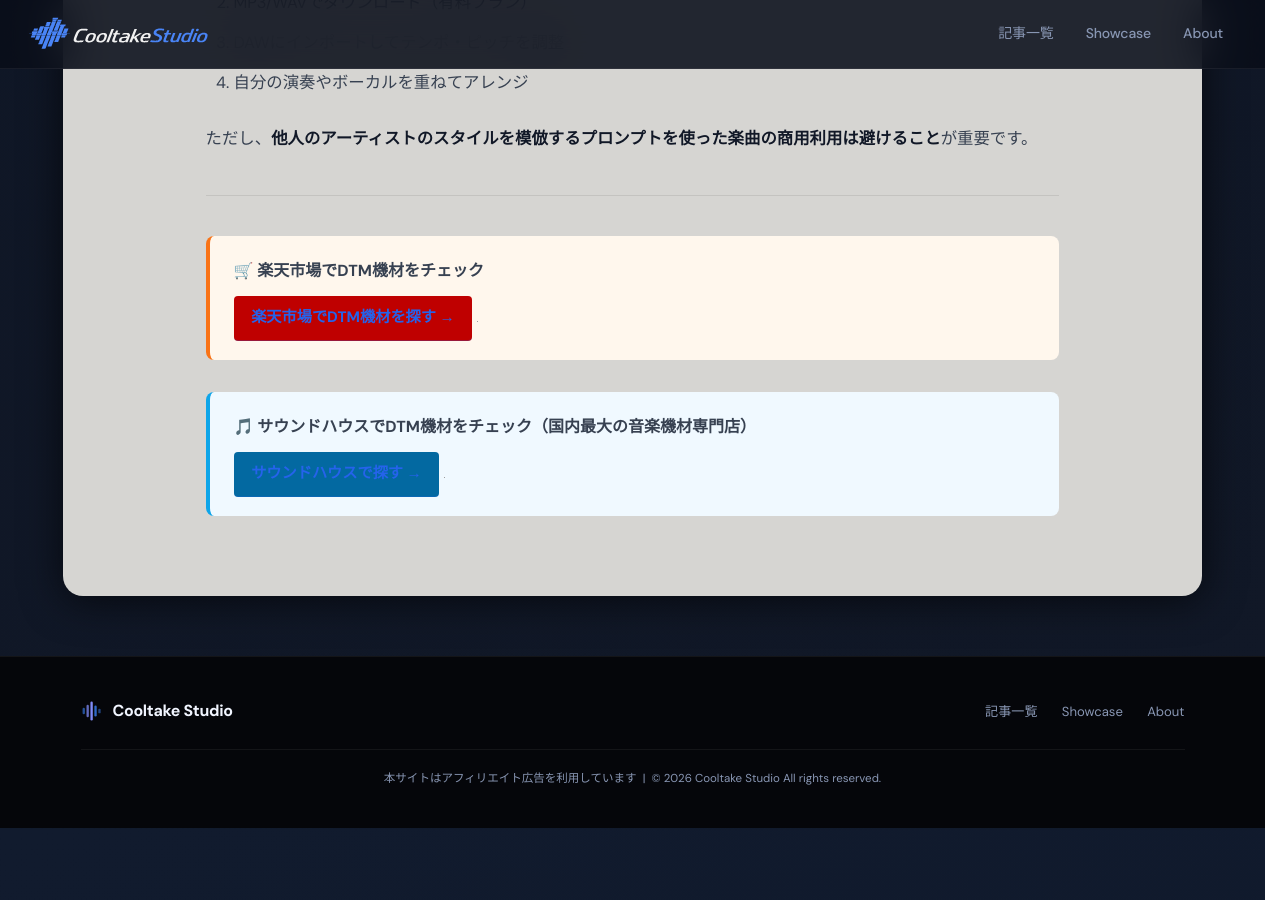
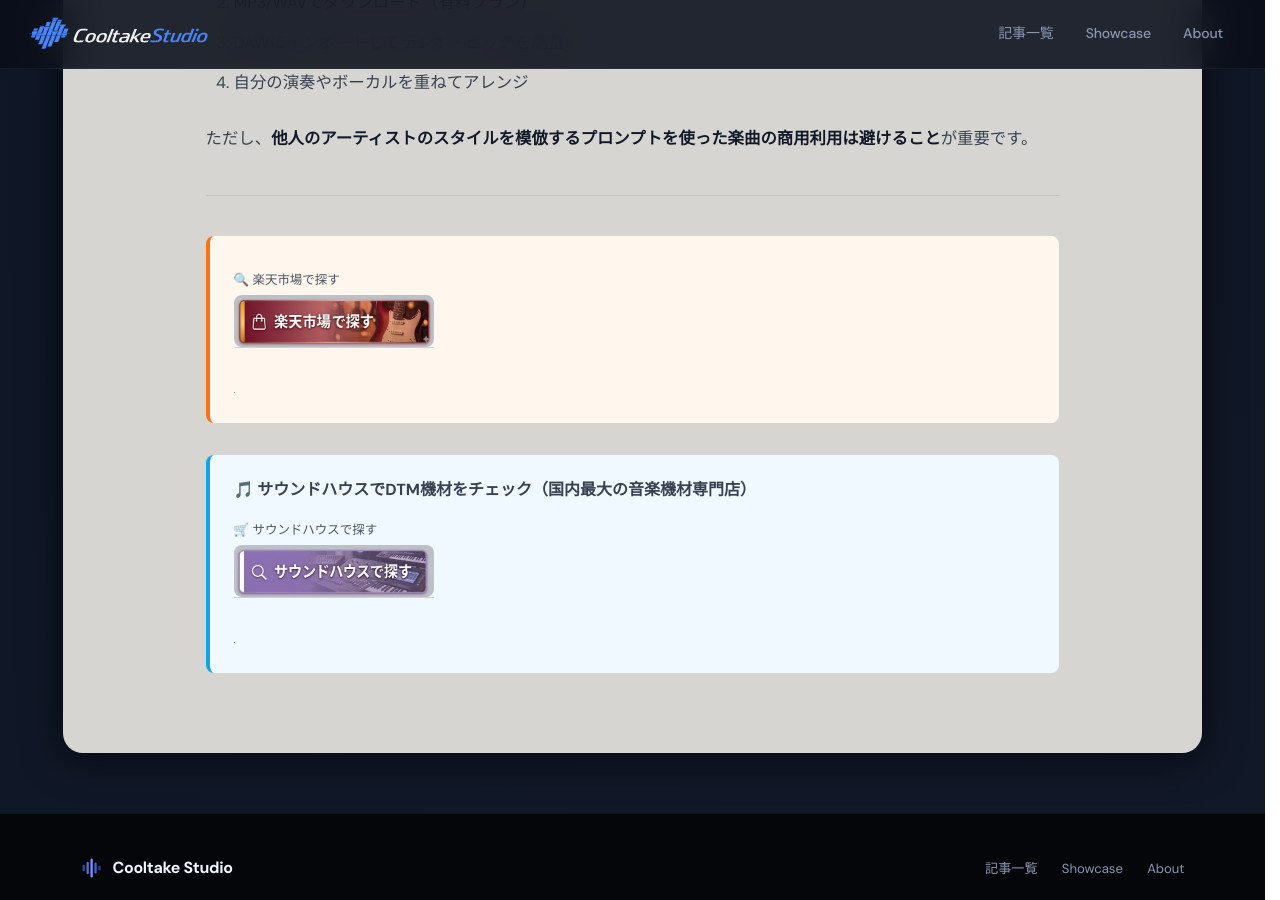
Before and after one commit to cooltake/cooltake-staging, a Jekyll site: the page built from _posts/2026-05-24-suno-ai-music-guide.md, in a window 1280 px wide and 900 px high, scrolled down 4797 px. Built offline with Jekyll 4.4.1, drawn with Linux system fonts in a browser that asks for light colours; some web fonts are replaced; grey boxes are pictures that could not be loaded.

Commit message:
style: replace old CTA buttons with image buttons in 2026-05-24-suno-ai-music-guide.md

```diff
--- a/_posts/2026-05-24-suno-ai-music-guide.md
+++ b/_posts/2026-05-24-suno-ai-music-guide.md
@@ -138,13 +138,14 @@
 ---
 
 <div style="margin:2rem 0;padding:1.2rem 1.5rem;background:#fff7ed;border-left:4px solid #f97316;border-radius:8px;">
-<p style="margin:0 0 .6rem;font-weight:bold;font-size:1rem;">&#x1F6D2; 楽天市場でDTM機材をチェック</p>
-<a href="https://hb.afl.rakuten.co.jp/hgc/0b15ddc7.28c5c9ed.0b15ddc8.5d23dd4d/?pc=https%3A%2F%2Fsearch.rakuten.co.jp%2Fsearch%2Fmall%2FDTM%2B%E9%9F%B3%E6%A5%BD%E5%88%B6%E4%BD%9C%2F" rel="nofollow" referrerpolicy="no-referrer-when-downgrade" style="display:inline-block;background:#bf0000;color:#fff;padding:.45rem 1.1rem;border-radius:4px;text-decoration:none;font-weight:bold;font-size:.95rem;">楽天市場でDTM機材を探す →</a>
+<div style="margin:.8rem 0;"><span style="display:block;font-size:.78rem;color:#4b5563;margin-bottom:3px;margin-top:6px;">🔍 楽天市場で探す</span>
+<a href="https://hb.afl.rakuten.co.jp/hgc/0b15ddc7.28c5c9ed.0b15ddc8.5d23dd4d/?pc=https%3A%2F%2Fsearch.rakuten.co.jp%2Fsearch%2Fmall%2FDTM%2B%E9%9F%B3%E6%A5%BD%E5%88%B6%E4%BD%9C%2F" rel="nofollow" referrerpolicy="no-referrer-when-downgrade" style="display:inline-block;text-decoration:none;"><img src="/assets/images/btn-rakuten.jpg" alt="楽天市場で探す" width="200" style="height:auto;border-radius:8px;display:block;"></a></div>
 <img src="//i.moshimo.com/af/i/impression?a_id=5565352&amp;p_id=54&amp;pc_id=54&amp;pl_id=616" width="1" height="1" style="border:none;" alt="" loading="lazy">
 </div>
 
 <div style="margin:2rem 0;padding:1.2rem 1.5rem;background:#f0f9ff;border-left:4px solid #0ea5e9;border-radius:8px;">
 <p style="margin:0 0 .6rem;font-weight:bold;font-size:1rem;">&#x1F3B5; サウンドハウスでDTM機材をチェック（国内最大の音楽機材専門店）</p>
-<a href="https://h.accesstrade.net/sp/cc?rk=01001xqc00os63&url=https%3A%2F%2Fwww.soundhouse.co.jp%2Fsearch%2Findex%2F%3Fsearch_all%3DDTM" rel="nofollow" referrerpolicy="no-referrer-when-downgrade" style="display:inline-block;background:#0369a1;color:#fff;padding:.45rem 1.1rem;border-radius:4px;text-decoration:none;font-weight:bold;font-size:.95rem;">サウンドハウスで探す →</a>
+<div style="margin:.8rem 0;"><span style="display:block;font-size:.78rem;color:#4b5563;margin-bottom:3px;margin-top:6px;">🛒 サウンドハウスで探す</span>
+<a href="https://h.accesstrade.net/sp/cc?rk=01001xqc00os63&url=https%3A%2F%2Fwww.soundhouse.co.jp%2Fsearch%2Findex%2F%3Fsearch_all%3DDTM" rel="nofollow" referrerpolicy="no-referrer-when-downgrade" style="display:inline-block;text-decoration:none;"><img src="/assets/images/btn-soundhouse.jpg" alt="サウンドハウスで探す" width="200" style="height:auto;border-radius:8px;display:block;"></a></div>
 <img src="https://h.accesstrade.net/sp/rr?rk=01001xqc00os63" width="1" height="1" border="0" alt="" loading="lazy">
 </div>
```
